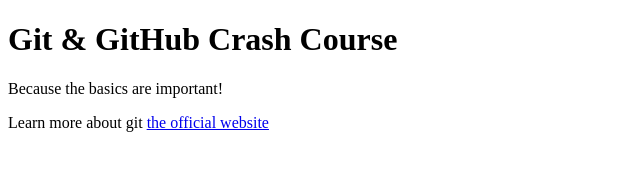
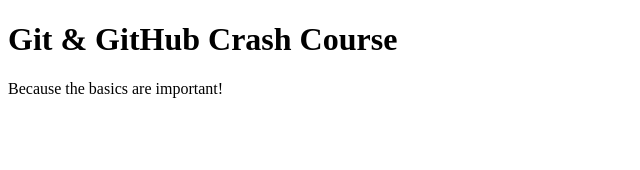
Before and after one commit to slc2/github-crash-course, a plain HTML site: page index.html in a window 1280 px wide. Shown: the whole page, without its empty margins (0-640 px from the left). Drawn offline with Linux system fonts and the light colour scheme.

Commit message:
removed snapshot with link to doc
This reverts commit 167347d21e6cf49a2542c13b00ae0da9166ea3e9.

```diff
--- a/index.html
+++ b/index.html
@@ -9,6 +9,5 @@
   <body>
     <h1>Git & GitHub Crash Course</h1>
     <p>Because the basics are important!</p>
-    <p>Learn more about git <a href="https://git-scm.com/book/en/v2">the official website</a></p>
   </body>
 </html>
```
